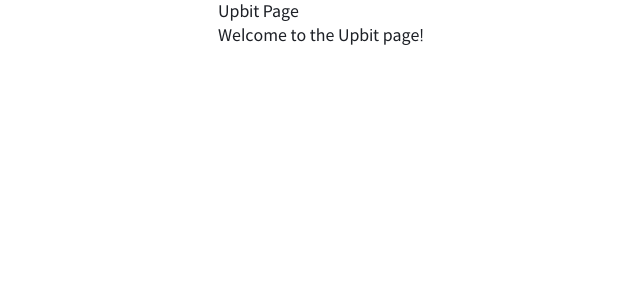
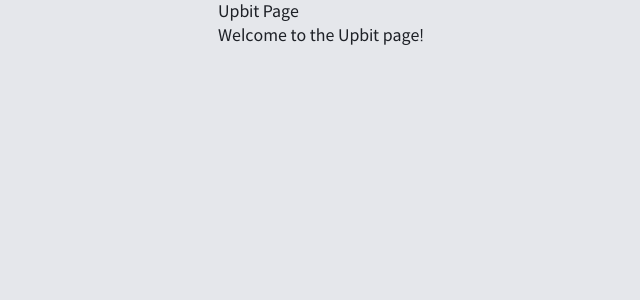
Before and after one commit to Gamez0/east-india-company, a Next.js app: page /upbit in a window 1280 px wide. Shown: the top 300 px of the page, without its empty margins (319-959 px from the left). Built offline with nearby package versions, Linux system fonts and the light colour scheme.

Commit message:
u: pc 모드에서도 구분되도록 bg 수정

```diff
--- a/app/layout.tsx
+++ b/app/layout.tsx
@@ -30,7 +30,7 @@
     return (
         <html lang="ko">
             <body
-                className={`bithumb-font ${geistSans.variable} ${geistMono.variable} antialiased w-full flex justify-center mx-auto max-w-3xl`}
+                className={`bithumb-font ${geistSans.variable} ${geistMono.variable} antialiased w-full flex justify-center mx-auto max-w-3xl bg-gray-200`}
             >
                 {children}
             </body>
```
